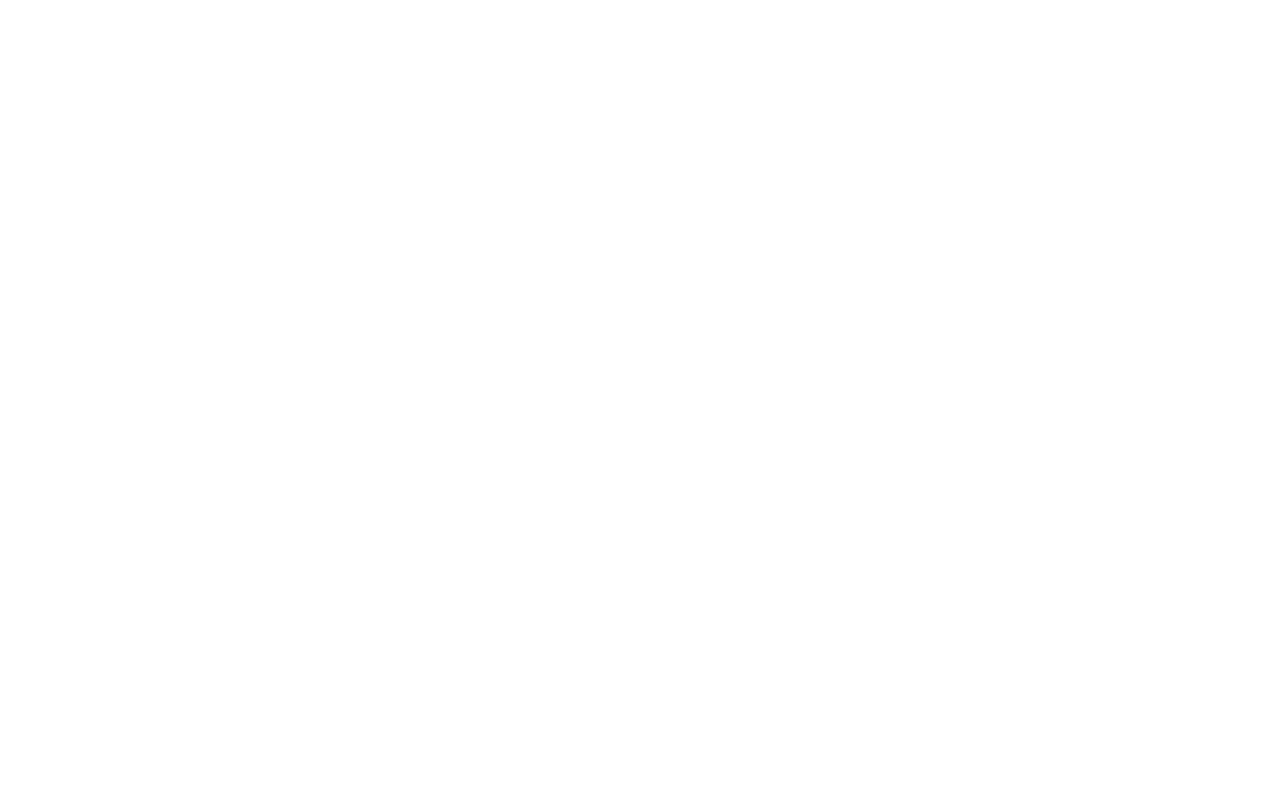
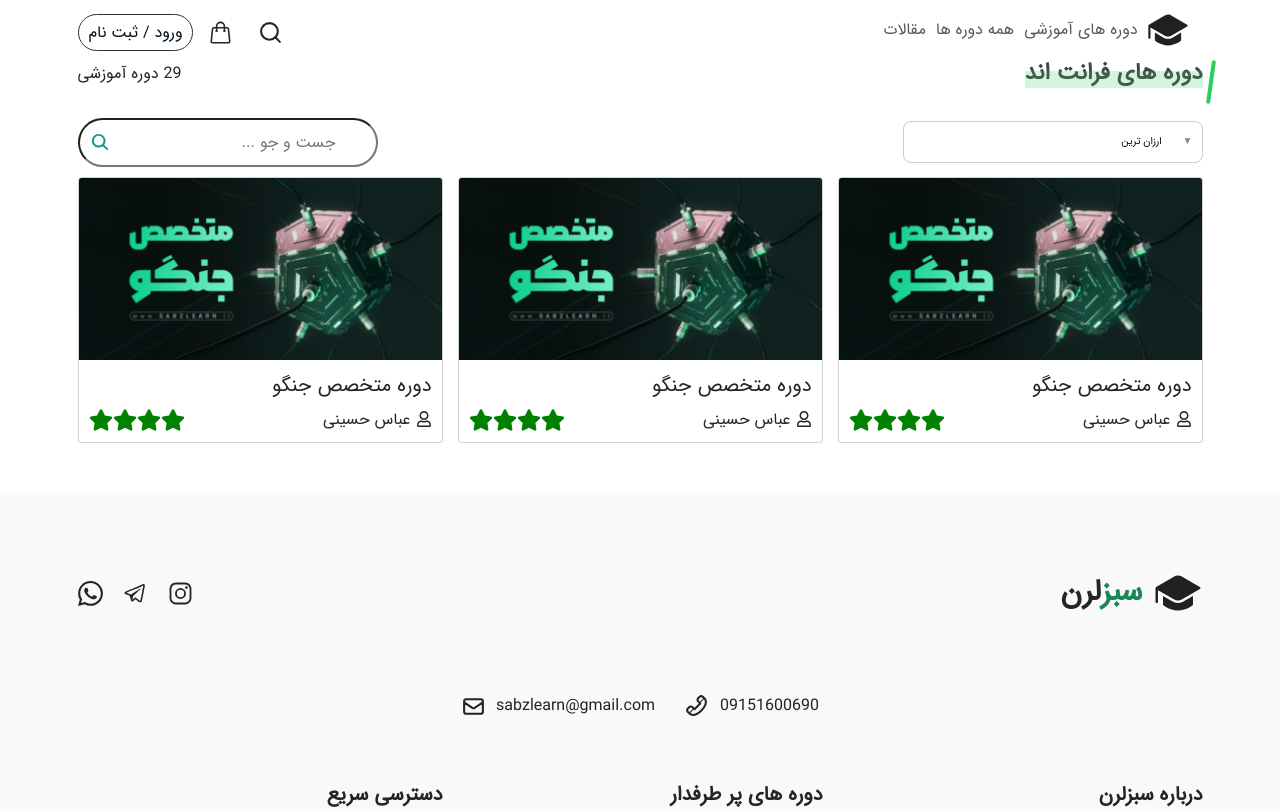
Before and after one commit to jalil-jj/MyProject, a React (Create React App) app: page /category-info in a window 1280 px wide. Before the commit this address had no page. Shown: the top 809 px of the page. Built offline with nearby package versions, Linux system fonts and the light colour scheme.

Commit message:
Admin Topbar

```diff
--- a/package.json
+++ b/package.json
@@ -12,6 +12,7 @@
     "react-bootstrap": "^2.10.9",
     "react-dom": "^19.0.0",
     "react-icons": "^5.5.0",
+    "react-paginate": "^8.3.0",
     "react-router-dom": "^7.3.0",
     "react-scripts": "5.0.1",
     "sweetalert": "^2.1.2",
--- /dev/null
+++ b/src/Components/AdminPanel/Topbar/Topbar.css
@@ -0,0 +1,33 @@
+.input{
+    padding: 10px 15px;
+    width: 200px;
+    border: 1px solid #ccc;
+    border-radius: 8px;
+    outline: none;
+    transition: all 0.3s ease-in-out;
+    font-size: 14px;
+}
+
+.input:focus{
+    border-color: #4CAF50;
+    box-shadow: 0px 0px 5px rgba(76, 175, 80, 0.5);
+}
+
+.input::placeholder{
+    color: #aaa;
+    font-size: 13px;
+}
+
+.input:hover{
+    border-color: #888;
+}
+
+.admin-profile img{
+    width: 50px;
+    height: 50px;
+    border-radius: 50%;
+    -webkit-border-radius: 50%;
+    -moz-border-radius: 50%;
+    -ms-border-radius: 50%;
+    -o-border-radius: 50%;
+}
--- /dev/null
+++ b/src/Components/AdminPanel/Topbar/Topbar.js
@@ -0,0 +1,25 @@
+import React from 'react'
+import { IoMdNotificationsOutline } from "react-icons/io";
+import './Topbar.css'
+
+export default function Topbar() {
+    return (
+        <div className='mt-4 border-bottom pb-5'>
+            <div className='container'>
+                <div className='d-flex align-items-center justify-content-between'>
+                    <div>
+                        <h1 className='title'>سبزلرن</h1>
+                    </div>
+                    <div className='d-flex align-items-center gap-3'>
+                        <input className='input' type="text" placeholder='جست و جو ...' />
+                        <IoMdNotificationsOutline className='icon' />
+                    </div>
+                    <div className='admin-profile d-flex align-items-center gap-3'>
+                        <img src="/images/courses/python.png" alt="" />
+                        <h2 className='fw-bold'>امین سعیدی راد</h2>
+                    </div>
+                </div>
+            </div>
+        </div>
+    )
+}
--- /dev/null
+++ b/src/Pages/AdminPanel/AdminCourses/AdminCourses.js
@@ -0,0 +1,11 @@
+import React from 'react'
+import Table from 'react-bootstrap/Table';
+import Topbar from '../../../Components/AdminPanel/Topbar/Topbar';
+
+export default function AdminCourses() {
+  return (
+    <div>
+         <Topbar/>
+    </div>
+  )
+}
--- /dev/null
+++ b/src/Pages/AdminPanel/index.js
@@ -0,0 +1,10 @@
+import React from 'react'
+import {Outlet} from 'react-router-dom'
+
+export default function index() {
+  return (
+    <div>
+        <Outlet/>
+    </div>
+  )
+}
--- /dev/null
+++ b/src/Pages/CourseCategory/CourseCategory.css
@@ -0,0 +1,82 @@
+.select-box {
+    position: relative;
+    width: 100%;
+    max-width: 300px; /* هم‌اندازه‌ی input */
+}
+
+.select-box select {
+    width: 100%;
+    padding: 10px 40px 10px 15px; /* مشابه input */
+    border: 1px solid #ccc;
+    border-radius: 8px;
+    height: 42px; /* ارتفاع مشابه input */
+    outline: none;
+    font-size: 1rem;
+    appearance: none; /* حذف استایل پیش‌فرض */
+    background-color: white;
+    cursor: pointer;
+    transition: all 0.3s ease-in-out;
+}
+
+/* افکت هنگام فوکوس */
+.select-box select:focus {
+    border-color: #11998e;
+    box-shadow: 0 0 5px rgba(17, 153, 142, 0.5);
+}
+
+/* آیکون فلش سفارشی */
+.select-box::after {
+    content: "▼"; /* فلش سفارشی */
+    position: absolute;
+    top: 50%;
+    right: 10px;
+    transform: translateY(-50%);
+    font-size: 1rem;
+    color: #888;
+    pointer-events: none;
+    transition: color 0.3s ease-in-out;
+}
+
+.select-box:hover::after {
+    color: #11998e;
+}
+
+
+
+/* Search Box */
+
+.search-box {
+    position: relative;
+    width: 100%;
+    max-width: 300px; /* تنظیم عرض دلخواه */
+}
+
+.search-box input {
+    width: 100%;
+    padding: 10px 40px 10px 15px; /* فضای چپ برای متن، راست برای آیکون */
+    /* border: 2px solid #38ef7d; رنگ سبز زیبا */
+    border-radius: 25px;
+    outline: none;
+    font-size: 16px;
+    transition: all 0.3s ease-in-out;
+}
+
+.search-box input:focus {
+    border-color: #11998e; /* تغییر رنگ در حالت فوکوس */
+    box-shadow: 0 0 5px rgba(17, 153, 142, 0.5);
+}
+
+.search-box svg {
+    position: absolute;
+    left: 12px; /* جایگاه آیکون */
+    top: 50%;
+    transform: translateY(-50%);
+    color: #11998e;
+    font-size: 20px;
+    cursor: pointer;
+    transition: color 0.3s;
+}
+
+.search-box svg:hover {
+    color: #38ef7d; /* تغییر رنگ در هاور */
+}
--- /dev/null
+++ b/src/Pages/CourseCategory/CourseCategory.js
@@ -0,0 +1,50 @@
+import React from 'react'
+import { IoSearch } from "react-icons/io5";
+import './CourseCategory.css'
+import CourseBox from '../../Components/CourseBox/CourseBox';
+import Topbar from '../../Components/Topbat/Topbar';
+import Footer from '../../Components/Footer/Footer';
+
+export default function CourseCategory() {
+    return (
+        <>
+            <Topbar />
+            <div className='courseCategory'>
+                <div className='container'>
+
+                    <div className='d-flex align-items-center justify-content-between'>
+                        <div>
+                            <h1 className='title'>دوره های فرانت اند</h1>
+                        </div>
+                        <div>
+                            29 دوره آموزشی
+                        </div>
+                    </div>
+
+                    <div className='d-flex align-items-center justify-content-between mt-5'>
+                        <div className='select-box'>
+                            <select>
+                                <option value="1">ارزان ترین</option>
+                                <option value="2">گران ترین</option>
+                                <option value="3">محبوب ترین</option>
+                                <option value="4">جدید ترین</option>
+                                <option value="5">قدیمی ترین</option>
+                            </select>
+                        </div>
+                        <div className='search-box'>
+                            <input type="text" placeholder='جست و جو ...' />
+                            <IoSearch />
+                        </div>
+                    </div>
+
+                    <div className='row'>
+                        <CourseBox />
+                        <CourseBox />
+                        <CourseBox />
+                    </div>
+                </div>
+            </div>
+            <Footer />
+        </>
+    )
+}
```
Also changed, not shown: src/routes.js (+23 -1 lines), 1 other file (tests, documents, lock files or other folders).
